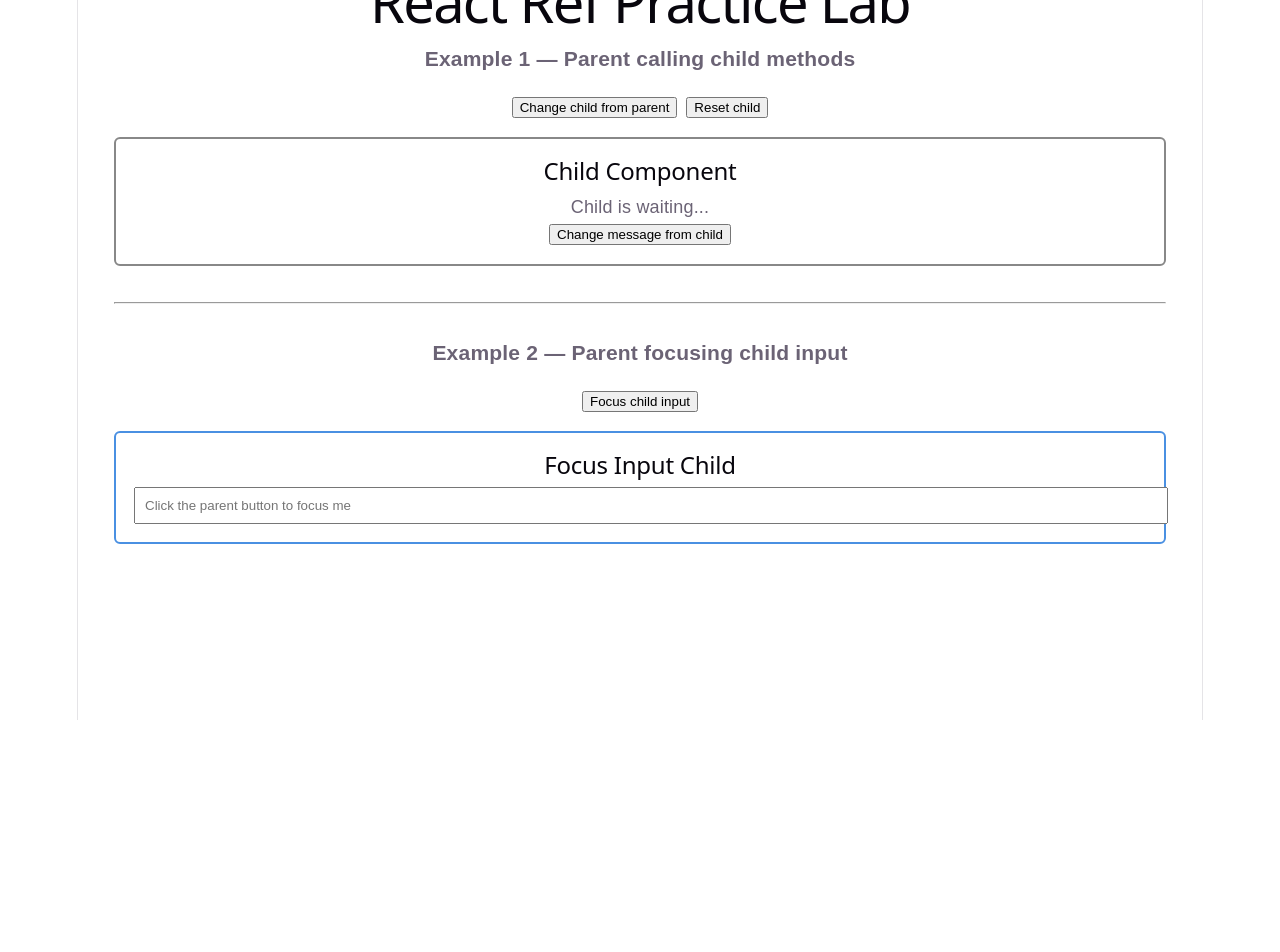
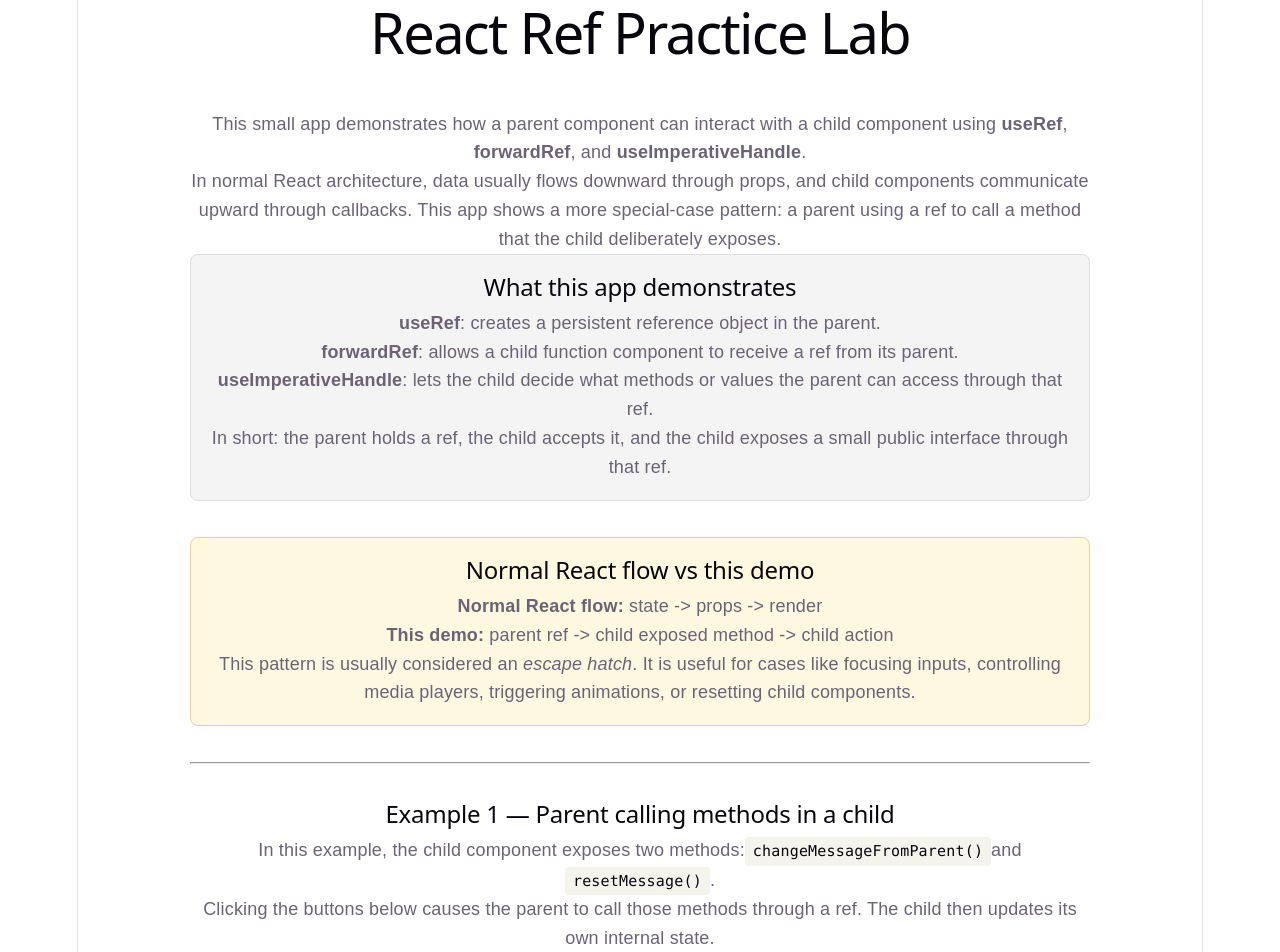
Before and after one commit to Vexmage/ref-practice, a React (Vite) app: page / in a window 1280 px wide. Shown: the part 80-1032 px from the top of the page. Before the commit the page ends 800 px from the top, so only its background shows below. Built offline with nearby package versions, Linux system fonts and the light colour scheme.

Commit message:
add explanatory text to app for forwardRef demo

```diff
--- a/src/App.jsx
+++ b/src/App.jsx
@@ -19,30 +19,136 @@ function App() {
   };
 
   return (
-    <div style={{ padding: "2rem", fontFamily: "sans-serif" }}>
+    <div
+      style={{
+        padding: "2rem",
+        fontFamily: "sans-serif",
+        lineHeight: "1.6",
+        maxWidth: "900px",
+        margin: "0 auto"
+      }}
+    >
       <h1>React Ref Practice Lab</h1>
 
-      <h3>Example 1 — Parent calling child methods</h3>
+      <p>
+        This small app demonstrates how a parent component can interact with a
+        child component using <strong>useRef</strong>,{" "}
+        <strong>forwardRef</strong>, and{" "}
+        <strong>useImperativeHandle</strong>.
+      </p>
 
-      <button onClick={handleCallChild} style={{ marginRight: "0.5rem" }}>
-        Change child from parent
-      </button>
+      <p>
+        In normal React architecture, data usually flows downward through props,
+        and child components communicate upward through callbacks. This app
+        shows a more special-case pattern: a parent using a ref to call a method
+        that the child deliberately exposes.
+      </p>
 
-      <button onClick={handleResetChild}>
-        Reset child
-      </button>
+      <div
+        style={{
+          backgroundColor: "#f4f4f4",
+          padding: "1rem",
+          borderRadius: "8px",
+          border: "1px solid #ddd",
+          marginBottom: "2rem"
+        }}
+      >
+        <h2 style={{ marginTop: 0 }}>What this app demonstrates</h2>
 
-      <ChildBox ref={childRef} />
+        <p>
+          <strong>useRef</strong>: creates a persistent reference object in the
+          parent.
+        </p>
+
+        <p>
+          <strong>forwardRef</strong>: allows a child function component to
+          receive a ref from its parent.
+        </p>
+
+        <p>
+          <strong>useImperativeHandle</strong>: lets the child decide what
+          methods or values the parent can access through that ref.
+        </p>
+
+        <p style={{ marginBottom: 0 }}>
+          In short: the parent holds a ref, the child accepts it, and the child
+          exposes a small public interface through that ref.
+        </p>
+      </div>
+
+      <div
+        style={{
+          backgroundColor: "#fff8e1",
+          padding: "1rem",
+          borderRadius: "8px",
+          border: "1px solid #e6d28f",
+          marginBottom: "2rem"
+        }}
+      >
+        <h2 style={{ marginTop: 0 }}>Normal React flow vs this demo</h2>
+
+        <p>
+          <strong>Normal React flow:</strong> state -&gt; props -&gt; render
+        </p>
+
+        <p>
+          <strong>This demo:</strong> parent ref -&gt; child exposed method
+          -&gt; child action
+        </p>
+
+        <p style={{ marginBottom: 0 }}>
+          This pattern is usually considered an <em>escape hatch</em>. It is
+          useful for cases like focusing inputs, controlling media players,
+          triggering animations, or resetting child components.
+        </p>
+      </div>
 
       <hr style={{ margin: "2rem 0" }} />
 
-      <h3>Example 2 — Parent focusing child input</h3>
+      <section style={{ marginBottom: "2rem" }}>
+        <h2>Example 1 — Parent calling methods in a child</h2>
 
-      <button onClick={handleFocusInput}>
-        Focus child input
-      </button>
+        <p>
+          In this example, the child component exposes two methods:
+          <code> changeMessageFromParent() </code>
+          and
+          <code> resetMessage() </code>.
+        </p>
 
-      <FocusInput ref={inputRef} />
+        <p>
+          Clicking the buttons below causes the parent to call those methods
+          through a ref. The child then updates its own internal state.
+        </p>
+
+        <button onClick={handleCallChild} style={{ marginRight: "0.5rem" }}>
+          Change child from parent
+        </button>
+
+        <button onClick={handleResetChild}>Reset child</button>
+
+        <ChildBox ref={childRef} />
+      </section>
+
+      <hr style={{ margin: "2rem 0" }} />
+
+      <section>
+        <h2>Example 2 — Parent focusing an input inside a child</h2>
+
+        <p>
+          This is one of the most common real-world uses of{" "}
+          <code>forwardRef</code>. The child contains an input element and
+          exposes a <code>focusInput()</code> method.
+        </p>
+
+        <p>
+          When the parent button is clicked, the parent calls that method
+          through the ref, and the child focuses its internal input element.
+        </p>
+
+        <button onClick={handleFocusInput}>Focus child input</button>
+
+        <FocusInput ref={inputRef} />
+      </section>
     </div>
   );
 }
--- a/src/components/ChildBox.jsx
+++ b/src/components/ChildBox.jsx
@@ -1,4 +1,9 @@
 import { forwardRef, useImperativeHandle, useState } from "react";
+
+<p>
+  This child exposes methods through useImperativeHandle so the parent can
+  trigger its behavior.
+</p>
 
 const ChildBox = forwardRef(function ChildBox(props, ref) {
   const [message, setMessage] = useState("Child is waiting...");
--- a/src/components/FocusInput.jsx
+++ b/src/components/FocusInput.jsx
@@ -1,4 +1,9 @@
 import { forwardRef, useImperativeHandle, useRef } from "react";
+
+
+<p>
+  This child exposes a focusInput() method that focuses the input below.
+</p>
 
 const FocusInput = forwardRef(function FocusInput(props, ref) {
   const inputRef = useRef(null);
```
